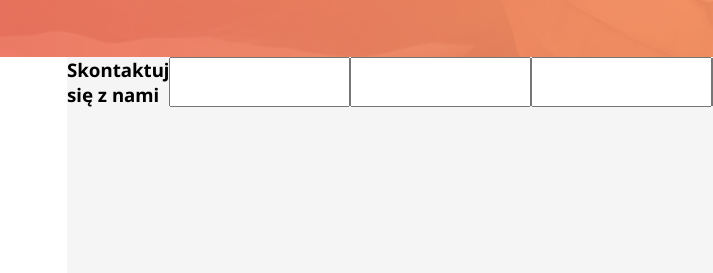
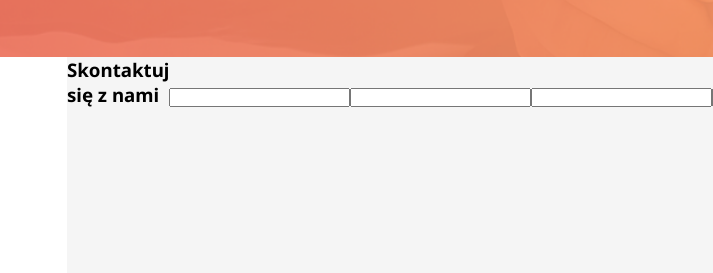
Before and after one commit to Paula066/Dealways, a website: page index.html in a window 1280 px wide. Shown: the part 5183-5456 px from the top of the page, 567-1280 px from the left. Drawn offline with Linux system fonts and the light colour scheme.

Commit message:
Add bottom footer form (#2)
* footer

* flex

```diff
--- a/_footer-box.scss
+++ b/_footer-box.scss
@@ -80,4 +80,6 @@
 
 .form {
     display: flex;
+    justify-content: flex-end;
+    align-items: flex-end;
 }
```
Also changed, not shown: style.css.
